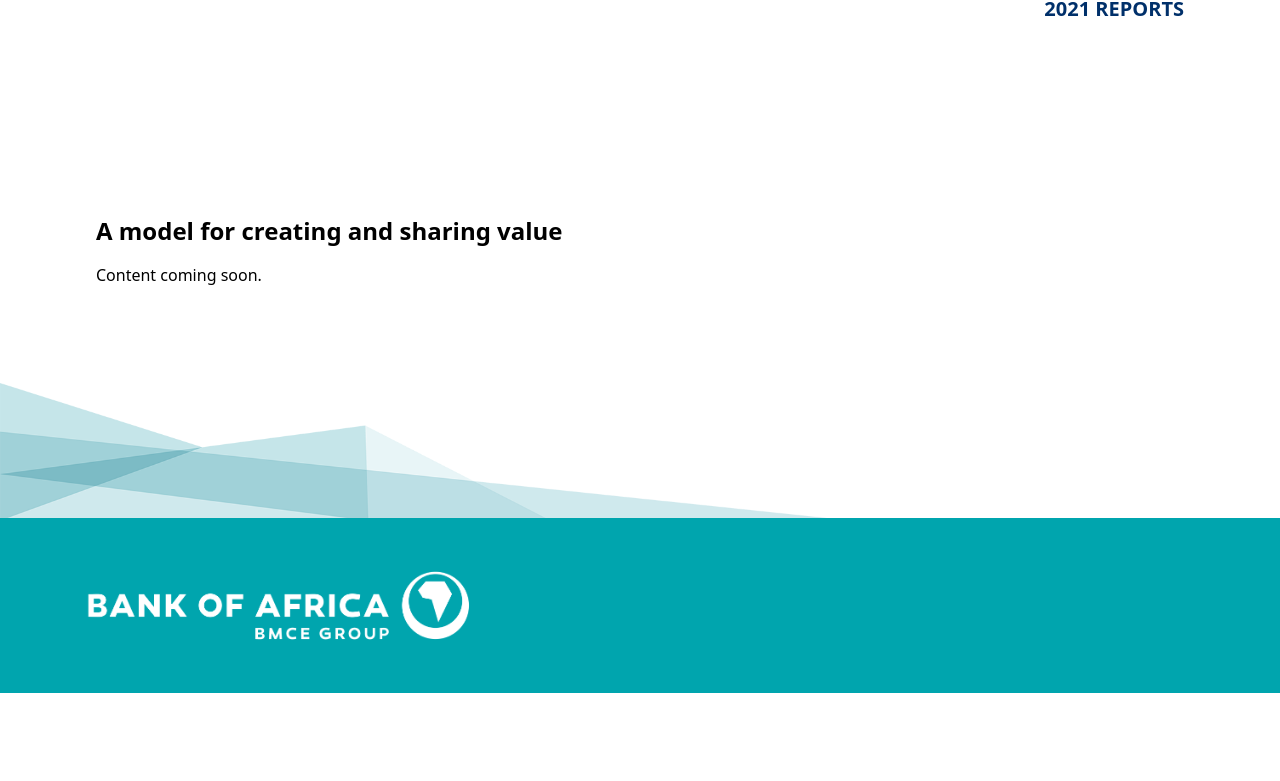
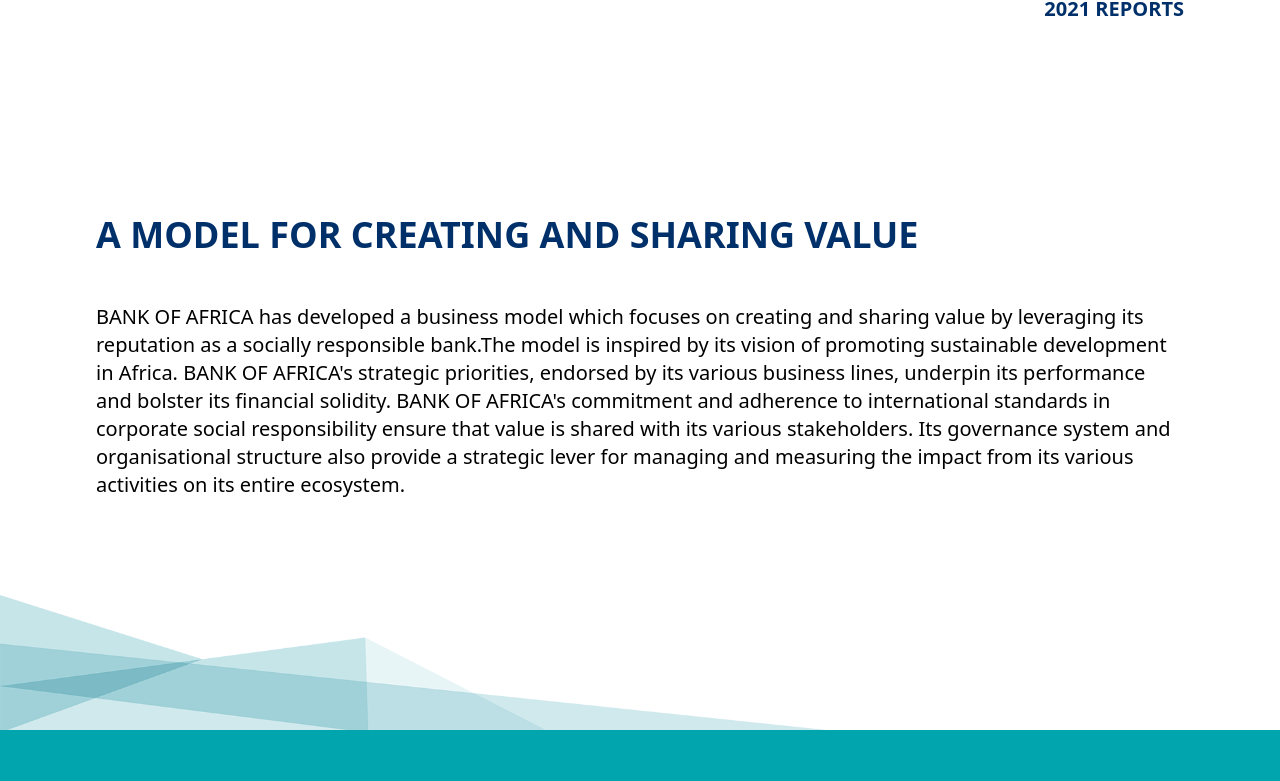
Before and after one commit to DioNando/rapport-2021, a Vue app: page /value-model in a window 1280 px wide. Shown: the part 477-1258 px from the top of the page. Before the commit the page ends 1170 px from the top, so only its background shows below. Built offline with nearby package versions, Linux system fonts and the light colour scheme.

Commit message:
feat: enhance ValueModelPage with detailed content and improved layout; update NavMenu styling

```diff
--- a/src/assets/css/style.css
+++ b/src/assets/css/style.css
@@ -6,3 +6,7 @@
   --color-accent: #00a5ae;
   --color-text: #707070;
 }
+
+.router-link-active {
+  color: var(--color-accent);
+}
--- a/src/components/ui/NavMenu.vue
+++ b/src/components/ui/NavMenu.vue
@@ -21,6 +21,6 @@
 const { t } = useI18n()
 </script>
 
-<style scoped>
+<style lang="scss" scoped>
 /* Inherit container spacing from parent */
 </style>
--- a/src/pages/ValueModelPage.vue
+++ b/src/pages/ValueModelPage.vue
@@ -1,13 +1,50 @@
 <template>
   <section class="p-24">
-    <h1 class="text-2xl font-semibold">{{ t('navigation.value_model') }}</h1>
-    <p class="mt-4">Content coming soon.</p>
+    <h1 class="text-4xl text-primary font-bold uppercase mb-12">
+      {{ t("navigation.value_model") }}
+    </h1>
+    <article class="text-xl">
+      <div v-if="currentLanguage === 'en'">
+        <p>
+          BANK OF AFRICA has developed a business model which focuses on
+          creating and sharing value by leveraging its reputation as a socially
+          responsible bank.The model is inspired by its vision of promoting
+          sustainable development in Africa. BANK OF AFRICA's strategic
+          priorities, endorsed by its various business lines, underpin its
+          performance and bolster its financial solidity. BANK OF AFRICA's
+          commitment and adherence to international standards in corporate
+          social responsibility ensure that value is shared with its various
+          stakeholders. Its governance system and organisational structure also
+          provide a strategic lever for managing and measuring the impact from
+          its various activities on its entire ecosystem.
+        </p>
+      </div>
+      <div v-else-if="currentLanguage === 'fr'">
+        <p>
+          BANK OF AFRICA a développé un modèle économique orienté vers la
+          création et le partage de valeur, en capitalisant sur son
+          positionnement de banque responsable, inspiré par une vision orientée
+          vers le développement durable du continent. Les axes stratégiques
+          définis par BANK OF AFRICA, portés à travers ses différents métiers,
+          contribuent à sa performance et au renforcement de sa solidité
+          financière. A travers son engagement et son alignement aux standards
+          internationaux en matière de responsabilité, BANK OF AFRICA assure un
+          partage de la valeur auprès de ses différentes parties prenantes. Sa
+          gouvernance et son organisation sont également un levier stratégique
+          pour le pilotage et la mesure de l'impact de ses différentes activités
+          sur l'ensemble de son écosystème.
+        </p>
+      </div>
+    </article>
   </section>
 </template>
 
 <script setup>
-import { useI18n } from 'vue-i18n'
-const { t } = useI18n()
+import { useI18n } from "vue-i18n";
+import { useLanguage } from "@/composables/useLanguage";
+
+const { currentLanguage } = useLanguage();
+const { t } = useI18n();
 </script>
 
 <style scoped></style>
```
